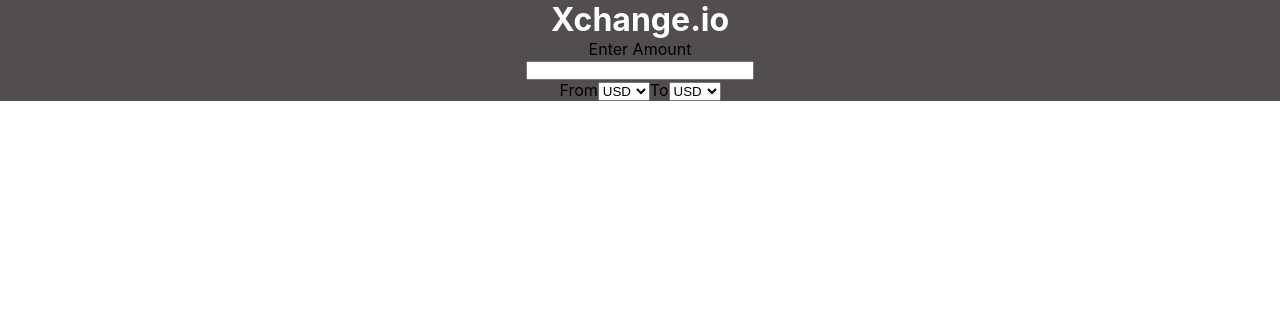
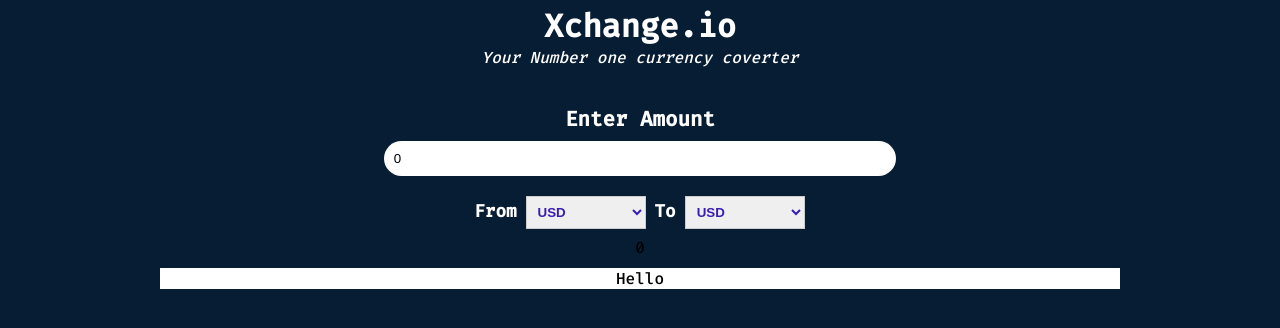
Before and after one commit to Bola-coder/Xchange, a React (Create React App) app: page / in a window 1280 px wide. Shown: the top 328 px of the page. Built offline with nearby package versions, Linux system fonts and the light colour scheme.

Commit message:
Finished with the form UI and used context api for the entered amount state

```diff
--- a/src/App.css
+++ b/src/App.css
@@ -1,3 +1,4 @@
+@import url("https://fonts.googleapis.com/css2?family=Fira+Code:wght@500&display=swap");
 * {
   margin: 0;
   padding: 0;
@@ -5,9 +6,18 @@
 }
 .App {
   text-align: center;
-  background: rgb(83, 78, 78);
+  background: rgb(7, 29, 51);
+  font-family: "Fira Code", monospace;
+  height: 100vh;
 }
 
-.App > h1 {
+.app-text {
+  margin-bottom: 10px;
+  padding: 5px;
+}
+
+.app-text h1,
+em {
+  color: #fff;
   color: #fff;
 }
--- a/src/App.js
+++ b/src/App.js
@@ -1,11 +1,19 @@
 import "./App.css";
+import { InputProvider } from "./components/InputContext";
 import InputForm from "./components/InputForm";
+import Result from "./components/Result";
 
 function App() {
   return (
     <div className="App">
-      <h1>Xchange.io</h1>
-      <InputForm />
+      <div className="app-text">
+        <h1>Xchange.io</h1>
+        <em>Your Number one currency coverter</em>
+      </div>
+      <InputProvider>
+        <InputForm />
+        <Result />
+      </InputProvider>
     </div>
   );
 }
--- /dev/null
+++ b/src/components/InputContext.jsx
@@ -0,0 +1,12 @@
+import React, { useState, createContext } from "react";
+
+export const InputContext = createContext();
+export const InputProvider = (props) => {
+  const [amount, setAmount] = useState(0);
+
+  return (
+    <InputContext.Provider value={[amount, setAmount]}>
+      {props.children}
+    </InputContext.Provider>
+  );
+};
--- a/src/components/InputForm.jsx
+++ b/src/components/InputForm.jsx
@@ -1,27 +1,33 @@
-import React from "react";
+import React, { useContext } from "react";
 import "./inputForm.css";
+import { InputContext } from "./InputContext";
 
 const InputForm = () => {
+  const [amount, setAmount] = useContext(InputContext);
+  const getAmount = (e) => {
+    setAmount(e.target.value);
+  };
   return (
-    <div className="inputs">
+    <div className="form-group">
       <div className="input">
         <label>Enter Amount</label>
-        <input type="number" required />
+        <input type="number" required value={amount} onChange={getAmount} />
       </div>
       <div className="selects">
         <label>From</label>
-        <select name="from">
+        <select name="from" className="from">
           <option value="usd">USD</option>
           <option value="ngr">NGR</option>
           <option value="eur">EUR</option>
         </select>
         <label>To</label>
-        <select name="to">
+        <select name="to" className="to">
           <option value="usd">USD</option>
           <option value="ngr">NGR</option>
           <option value="eur">EUR</option>
         </select>
       </div>
+      <p>{amount}</p>
     </div>
   );
 };
--- /dev/null
+++ b/src/components/Result.jsx
@@ -0,0 +1,8 @@
+import React from "react";
+import "./result.css";
+
+const Result = () => {
+  return <div className="result">Hello</div>;
+};
+
+export default Result;
--- a/src/components/inputForm.css
+++ b/src/components/inputForm.css
@@ -1,12 +1,60 @@
-.inputs {
+.form-group {
   display: flex;
   flex-direction: column;
   justify-content: center;
   align-items: center;
-  max-width: 80%;
   margin: 0 auto;
+  /* background: red; */
+  padding: 10px;
 }
 
-.input > input {
-  width: 80%;
+.input {
+  min-width: 60%;
+  padding: 12px;
+  /* background-color: yellow; */
 }
+
+.input label {
+  display: block;
+  font-size: 1.3rem;
+  font-weight: 700;
+  color: #fff;
+  /* font-size: 20px; */
+  padding-bottom: 8px;
+}
+.input input {
+  width: 70%;
+  padding: 10px;
+  border: none;
+  border-radius: 20px;
+}
+
+.input input:focus {
+  outline: none;
+}
+
+.selects {
+  min-width: 30%;
+  /* background-color: green; */
+  padding: 8px;
+}
+
+.selects label {
+  font-size: 1.1rem;
+  font-weight: 700;
+  color: #fff;
+  padding: 4px;
+}
+
+.selects select {
+  margin: 0 5px;
+  padding: 7px;
+  width: 120px;
+  border: 1px solid #ccc;
+  color: rgb(56, 29, 180);
+  font-weight: 700;
+}
+
+select:focus {
+  outline: none;
+}
--- /dev/null
+++ b/src/components/result.css
@@ -0,0 +1,12 @@
+* {
+  padding: 0;
+  margin: 0;
+  box-sizing: border-box;
+}
+
+.result {
+  margin-top: 20%;
+  margin: 0 auto;
+  width: 75%;
+  background-color: #fff;
+}
```
